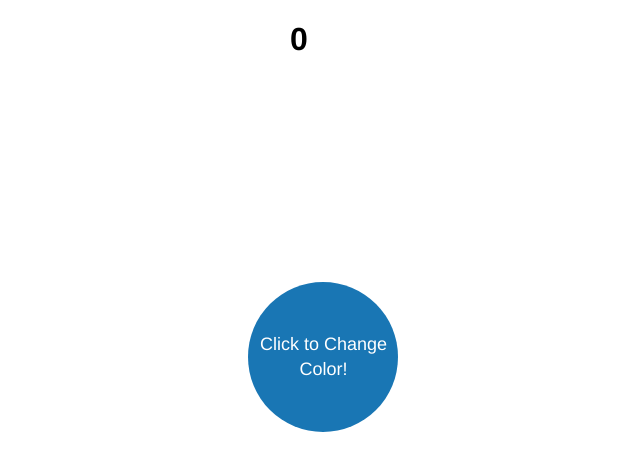
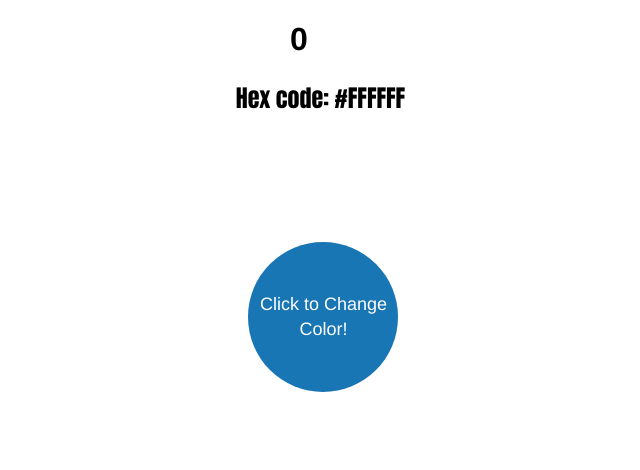
Before and after one commit to Elmar099/randomColor, a plain HTML site: page index.html in a window 1280 px wide. Shown: the whole page, without its empty margins (341-981 px from the left). Drawn offline with Linux system fonts and the light colour scheme.

Commit message:
added hex code

```diff
--- a/index.html
+++ b/index.html
@@ -9,7 +9,13 @@
     <script src="script.js" defer></script>
 </head>
 <body>
+
         <h1 id="count">0</h1>
+        <div>
+            <div id="name">Hex code: #</div>
+            <div id="hex">FFFFFF</div>
+        </div>
         <button id="change">Click to Change Color!</button>
+
 </body>
 </html>
--- a/script.js
+++ b/script.js
@@ -4,7 +4,6 @@ let dis = 0
     btn.addEventListener('click', function(){
         dis += 1
         count.innerHTML = dis;
-        const randomColor = Math.ceil(Math.random()*16777215).toString(16);
+        let randomColor = document.getElementById("hex").innerHTML =  Math.ceil(Math.random()*16777215).toString(16);
         document.body.style.backgroundColor = "#" + randomColor;
-        color.innerHTML = "#" + randomColor;
     })
--- a/styles.css
+++ b/styles.css
@@ -7,7 +7,7 @@ button {
     height: 150px;
     width: 150px;
     margin-left: 46%;
-    margin-top: 16%;
+    margin-top: 10%;
     cursor: pointer;
     border-radius: 100px;
     line-height: 25px;
@@ -24,3 +24,17 @@ h1 {
     font-family: 'Franklin Gothic Medium', 'Arial Narrow', Arial, sans-serif;
     text-align: center;
 }
+#name{
+    display: inline;
+    margin-left: 45%;
+    float: left;
+    font-family: Impact, Haettenschweiler, 'Arial Narrow Bold', sans-serif;
+    font-size: x-large;
+
+}
+#hex{
+    text-align:left;
+    font-family: Impact, Haettenschweiler, 'Arial Narrow Bold', sans-serif;
+    font-size: x-large;
+
+}
```
